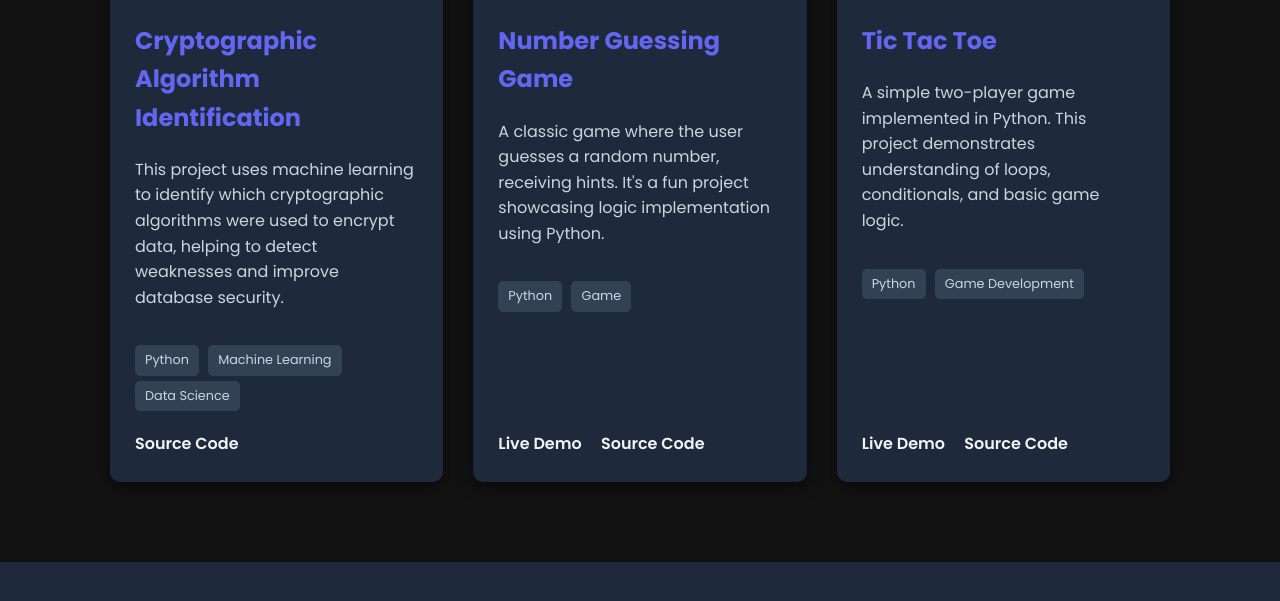
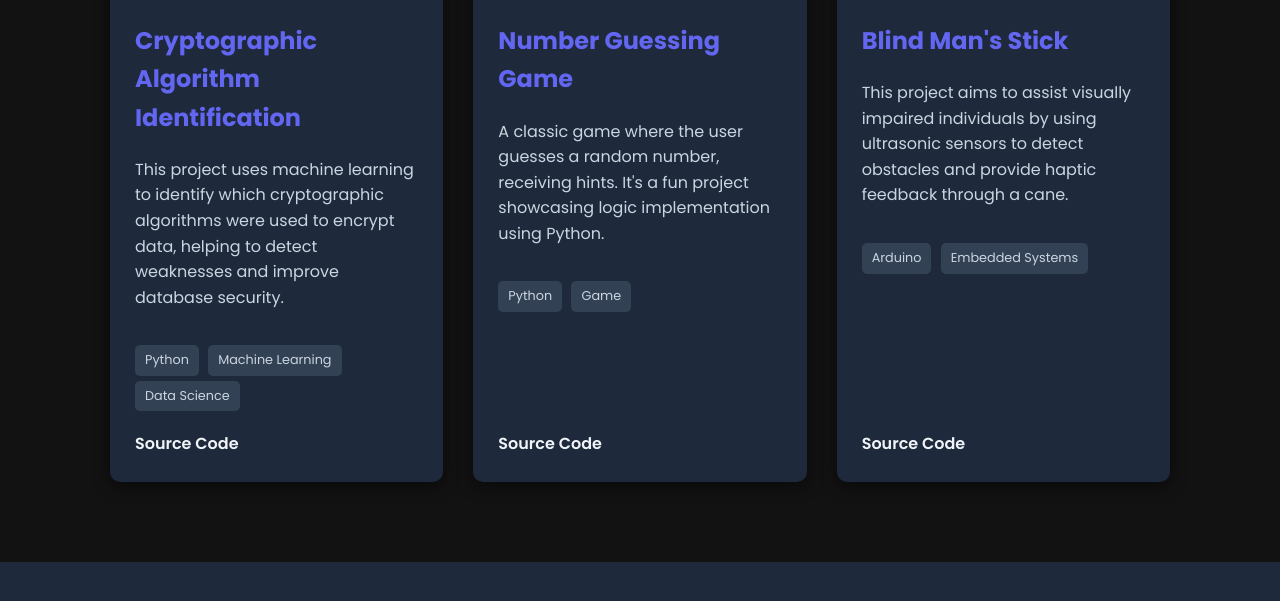
Before and after one commit to akshithnallaginnela/akshithnallaginnela.github.io, a plain HTML site: page index.html in a window 1280 px wide. Shown: the part 2388-2989 px from the top of the page. Drawn offline with Linux system fonts and the light colour scheme.

Commit message:
Update index.html

```diff
--- a/index.html
+++ b/index.html
@@ -583,25 +583,23 @@
                                 <span>Game</span>
                             </div>
                             <div class="project-links">
-                                <a href="#" target="_blank">Live Demo</a>
-                                <a href="#" target="_blank">Source Code</a>
+                                <a href="https://github.com/akshithnallaginnela/guessing-number/blob/main/guess%20number/src/App.java" target="_blank">Source Code</a>
                             </div>
                         </div>
                     </div>
 
                     <!-- Project 3 -->
                     <div class="project-card">
-                        <img src="https://raw.githubusercontent.com/akshithnallaginnela/akshithnallaginnela/refs/heads/main/tic.jpg" alt="Tic Tac Toe Project" class="project-image">
+                        <img src="https://raw.githubusercontent.com/akshithnallaginnela/akshithnallaginnela/main/arduino.png" alt="Blind man stick" class="project-image">
                         <div class="project-content">
-                            <h3>Tic Tac Toe</h3>
-                            <p>A simple two-player game implemented in Python. This project demonstrates understanding of loops, conditionals, and basic game logic.</p>
+                            <h3>Blind Man's Stick</h3>
+                            <p>This project aims to assist visually impaired individuals by using ultrasonic sensors to detect obstacles and provide haptic feedback through a cane.</p>
                             <div class="project-tags">
-                                <span>Python</span>
-                                <span>Game Development</span>
+                                <span>Arduino</span>
+                                <span>Embedded Systems</span>
                             </div>
                             <div class="project-links">
-                                <a href="#" target="_blank">Live Demo</a>
-                                <a href="#" target="_blank">Source Code</a>
+                                <a href="https://github.com/akshithnallaginnela/blind-man-stick/blob/main/src/blindman_stick.ino" target="_blank">Source Code</a>
                             </div>
                         </div>
                     </div>
```
